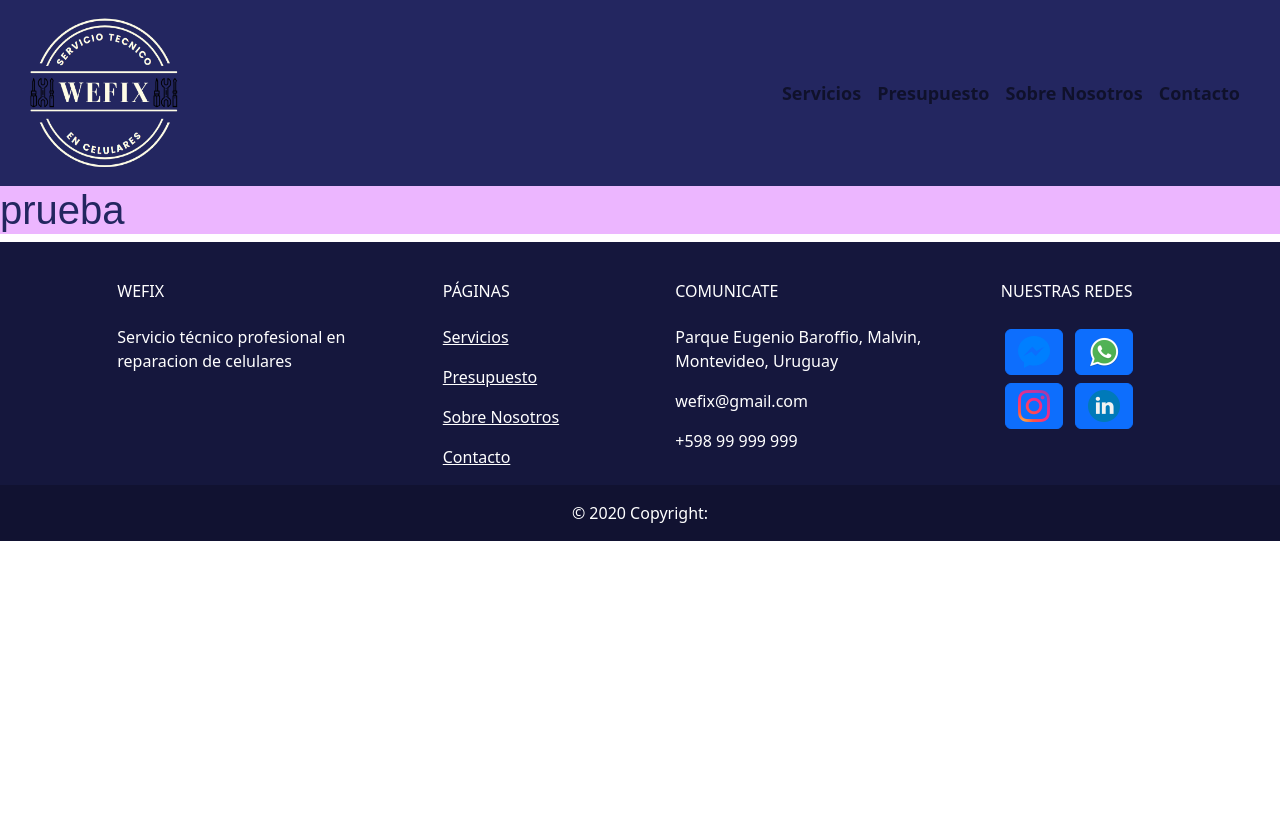
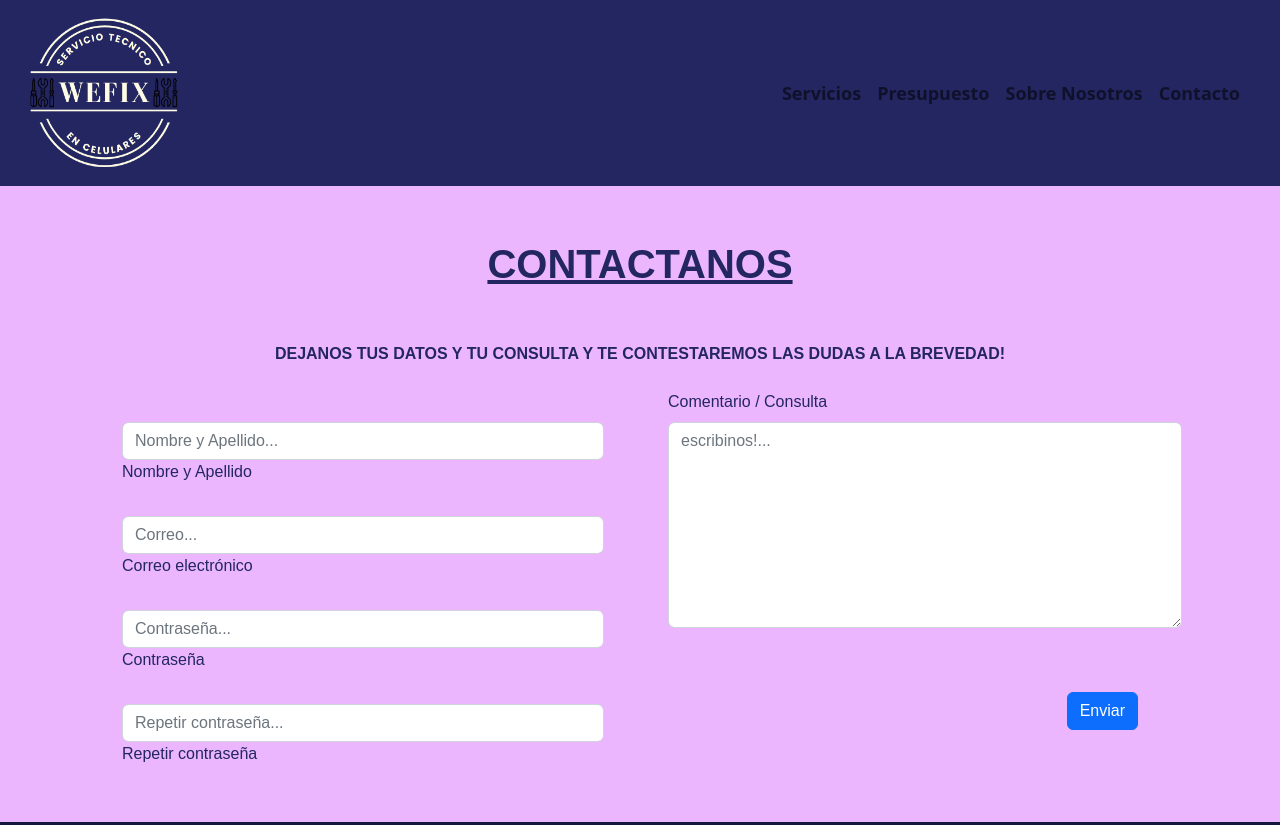
Before and after one commit to enzoFava/ProyectoCoderhouseEnzoFava, a plain HTML site: page pages/contact.html in a window 1280 px wide. Shown: the top 825 px of the page. Before the commit the page ends 800 px from the top, so only its background shows below. Drawn offline with nearby package versions, Linux system fonts and the light colour scheme.

Commit message:
agrego contenido a contact.html

```diff
--- a/pages/contact.html
+++ b/pages/contact.html
@@ -46,7 +46,67 @@
     </header>
 
     <main>
-        <h1>prueba</h1>
+        <div class="container">
+            <div class="row">
+                <div class="col-12">
+                    <p class="fs-1 text-center fw-bold text-uppercase text-decoration-underline m-5">Contactanos</p>
+                    <p class="fs-6 text-center fw-bold text-uppercase m-2">Dejanos tus datos y tu consulta y te contestaremos las dudas a la brevedad!</p>
+                </div>
+            </div>
+        </div>
+        <div class="container">
+            <div class="row">
+                <div class="col-6">
+                    <form class="mx-1 mx-md-4 m-5">
+
+                        <div class="d-flex flex-row align-items-center mb-4">
+                            <i class="fas fa-user fa-lg me-3 fa-fw"></i>
+                            <div class="form-outline flex-fill mb-0">
+                                <input type="text" id="form3Example1c" class="form-control"
+                                    placeholder="Nombre y Apellido..." />
+                                <label class="form-label" for="form3Example1c">Nombre y Apellido</label>
+                            </div>
+                        </div>
+
+                        <div class="d-flex flex-row align-items-center mb-4">
+                            <i class="fas fa-envelope fa-lg me-3 fa-fw"></i>
+                            <div class="form-outline flex-fill mb-0">
+                                <input type="email" id="form3Example3c" class="form-control" placeholder="Correo..." />
+                                <label class="form-label" for="form3Example3c">Correo electrónico</label>
+                            </div>
+                        </div>
+
+                        <div class="d-flex flex-row align-items-center mb-4">
+                            <i class="fas fa-lock fa-lg me-3 fa-fw"></i>
+                            <div class="form-outline flex-fill mb-0">
+                                <input type="password" id="form3Example4c" class="form-control"
+                                    placeholder="Contraseña..." />
+                                <label class="form-label" for="form3Example4c">Contraseña</label>
+                            </div>
+                        </div>
+
+                        <div class="d-flex flex-row align-items-center mb-4">
+                            <i class="fas fa-key fa-lg me-3 fa-fw"></i>
+                            <div class="form-outline flex-fill mb-0">
+                                <input type="password" id="form3Example4cd" class="form-control"
+                                    placeholder="Repetir contraseña..." />
+                                <label class="form-label" for="form3Example4cd">Repetir contraseña</label>
+                            </div>
+                        </div>
+                    </form>
+                </div>
+                <div class="col-6">
+                    <div class="mb-3 m-3">
+                        <label for="exampleFormControlTextarea1" class="form-label">Comentario / Consulta</label>
+                        <textarea class="form-control" id="exampleFormControlTextarea1" rows="8"
+                            placeholder="escribinos!..."></textarea>
+                    </div>
+                    <div class="container d-flex flex-row-reverse">
+                        <input class="btn btn-primary m-5" type="submit" value="Enviar">
+                    </div>
+                </div>
+            </div>
+        </div>
     </main>
 
     <footer class="text-center text-lg-start text-white">
```
